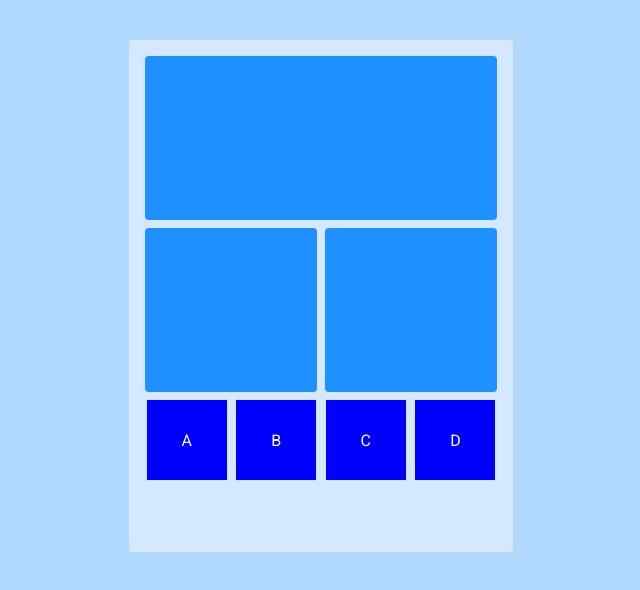
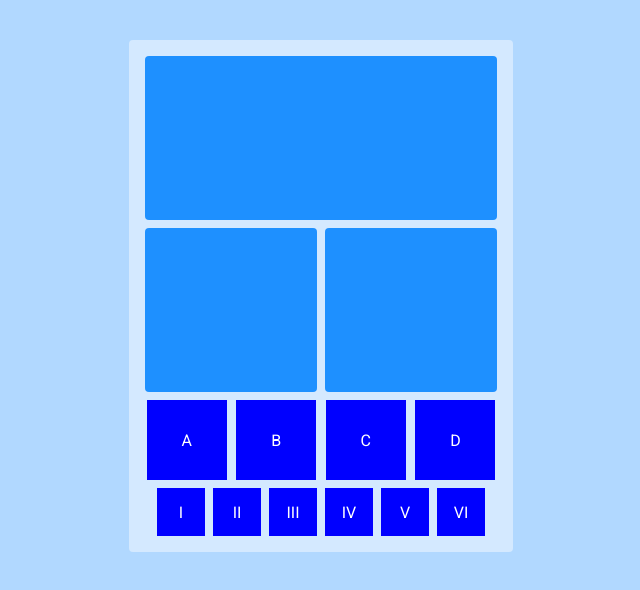
Before and after one commit to silvinodemedeiros/silvino-experiments, an Angular app: page / in a window 1280 px wide. Shown: the top 590 px of the page, without its empty margins (319-959 px from the left). Built offline with nearby package versions, Linux system fonts and the light colour scheme.

Commit message:
adds buttons for grid change

```diff
--- a/src/app/components/drag-and-drop/drag-and-drop.component.css
+++ b/src/app/components/drag-and-drop/drag-and-drop.component.css
@@ -45,8 +45,18 @@
   grid-area: grid-options;
   width: 100%;
   height: 100%;
+  display: flex;
+  justify-content: center;
+  align-items: center;
+  gap: .5rem;
 }
 
 .grid-options-item {
-
+  display: flex;
+  justify-content: center;
+  align-items: center;
+  width: 3rem;
+  height: 3rem;
+  background: blue;
+  color: white;
 }
--- a/src/app/components/drag-and-drop/drag-and-drop.component.html
+++ b/src/app/components/drag-and-drop/drag-and-drop.component.html
@@ -25,5 +25,12 @@
     ></app-grid-cell>
   </div>
 
-  <div class="grid-options"></div>
+  <div class="grid-options-list">
+    <div class="grid-options-item">I</div>
+    <div class="grid-options-item">II</div>
+    <div class="grid-options-item">III</div>
+    <div class="grid-options-item">IV</div>
+    <div class="grid-options-item">V</div>
+    <div class="grid-options-item">VI</div>
+  </div>
 </div>
```
